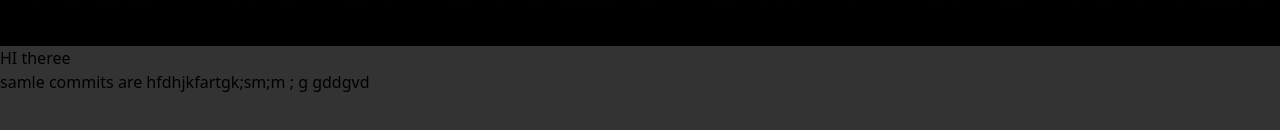
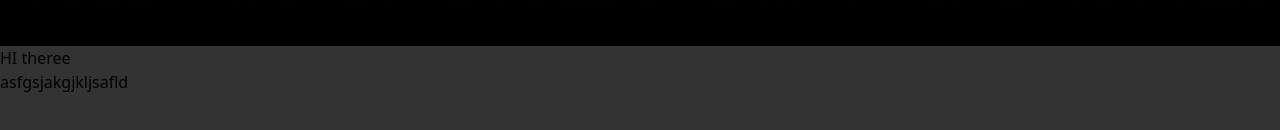
Before and after one commit to nsvoriginals/horizon, a React (Vite) app: page / in a window 1280 px wide. Shown: the part 754-884 px from the top of the page. Built offline with nearby package versions, Linux system fonts and the light colour scheme.

Commit message:
added all files

```diff
--- a/src/App.jsx
+++ b/src/App.jsx
@@ -59,7 +59,7 @@ const App = () => {
       </div>
       <h1>HI theree</h1>
       <div>
-        samle commits are hfdhjkfartgk;sm;m ; g gddgvd
+        asfgsjakgjkljsafld
       </div>
     </div>
   );
```
